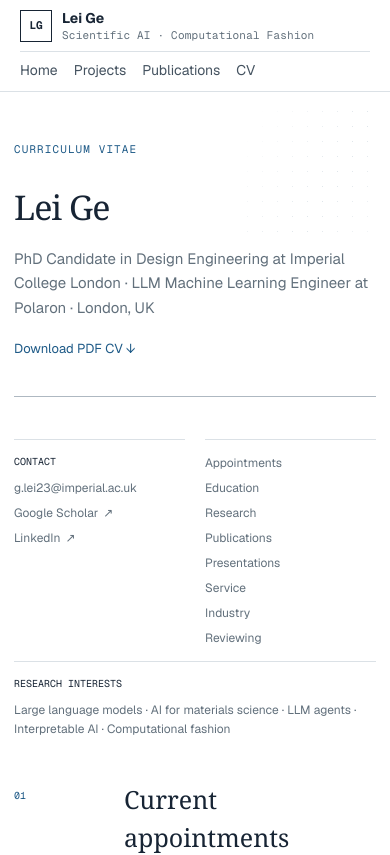
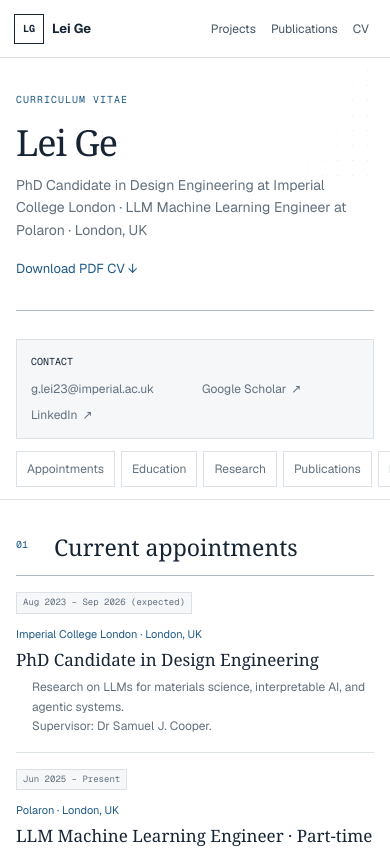
Before and after one commit to leigedove/Lei-Ge, a Next.js app: page /cv in a window 390 px wide. Shown: the top 855 px of the page. Built offline with nearby package versions, Linux system fonts and the light colour scheme; no server answers.

Commit message:
Optimize mobile layouts

```diff
--- a/app/globals.css
+++ b/app/globals.css
@@ -1223,19 +1223,75 @@ a.news-row:hover .news-text {
 
 @media (max-width: 640px) {
   :root {
-    --shell: calc(100% - 28px);
+    --shell: calc(100% - 32px);
+  }
+
+  html {
+    scroll-padding-top: 72px;
+  }
+
+  body {
+    overflow-x: hidden;
   }
 
   .site-header {
-    grid-template-columns: 1fr;
-    gap: 9px;
-    padding-block: 10px;
+    grid-template-columns: auto minmax(0, 1fr);
+    gap: 8px;
+    min-height: 58px;
+    padding: 6px max(14px, env(safe-area-inset-right)) 6px
+      max(14px, env(safe-area-inset-left));
+  }
+
+  .wordmark {
+    gap: 8px;
+    font-size: 13px;
+  }
+
+  .wordmark small {
+    display: none;
+  }
+
+  .wordmark-mark {
+    width: 30px;
+    height: 30px;
+    font-size: 10px;
   }
 
   .site-header nav {
-    gap: 16px;
-    padding-top: 8px;
-    border-top: 1px solid var(--line);
+    min-width: 0;
+    gap: 1px;
+    justify-content: flex-end;
+    border: 0;
+    font-size: 12px;
+  }
+
+  .site-header nav a {
+    display: grid;
+    min-height: 44px;
+    padding: 0 7px;
+    border-radius: 4px;
+    place-items: center;
+    white-space: nowrap;
+  }
+
+  .site-header nav a:first-child {
+    display: none;
+  }
+
+  .site-header nav a:active {
+    background: var(--blue-soft);
+    color: var(--blue);
+  }
+
+  .site-footer {
+    gap: 18px;
+    padding-block: 24px max(24px, env(safe-area-inset-bottom));
+    font-size: 11px;
+  }
+
+  .site-footer > div {
+    flex-wrap: wrap;
+    gap: 10px 16px;
   }
 
   .profile-hero,
@@ -1246,15 +1302,60 @@ a.news-row:hover .news-text {
   }
 
   .profile-hero {
-    gap: 34px;
-    padding-block: 48px;
+    gap: 28px;
+    padding-block: 36px 40px;
   }
 
   .profile-hero::before {
-    right: -14px;
-    width: 290px;
-    height: 250px;
-    background-size: 15px 15px;
+    top: 8px;
+    right: -86px;
+    width: 260px;
+    height: 210px;
+    background-size: 14px 14px;
+    opacity: 0.42;
+  }
+
+  .eyebrow-label {
+    margin-bottom: 9px;
+    font-size: 10px;
+  }
+
+  .profile-copy h1 {
+    font-size: 44px;
+  }
+
+  .profile-role {
+    margin-top: 13px;
+    font-size: 18px;
+    line-height: 1.4;
+  }
+
+  .profile-summary {
+    margin-top: 19px;
+    font-size: 15px;
+    line-height: 1.65;
+  }
+
+  .profile-links {
+    display: grid;
+    grid-template-columns: repeat(2, minmax(0, 1fr));
+    gap: 8px;
+    margin-top: 22px;
+  }
+
+  .profile-links a {
+    display: flex;
+    min-height: 44px;
+    align-items: center;
+    justify-content: space-between;
+    padding: 0 12px;
+    border: 1px solid var(--line);
+    background: rgb(255 255 255 / 72%);
+  }
+
+  .profile-links a:active {
+    border-color: var(--blue);
+    background: var(--blue-soft);
   }
 
   .news-section::before {
@@ -1262,142 +1363,544 @@ a.news-row:hover .news-text {
   }
 
   .profile-aside {
-    width: min(100%, 320px);
+    display: grid;
+    grid-template-columns: 116px minmax(0, 1fr);
+    width: 100%;
+  }
+
+  .profile-aside img {
+    width: 116px;
+    height: 100%;
+    min-height: 168px;
+    aspect-ratio: auto;
+  }
+
+  .profile-aside dl {
+    padding: 7px 12px;
+    border-top: 0;
+    border-left: 1px solid var(--line);
+  }
+
+  .profile-aside dl > div {
+    grid-template-columns: 54px minmax(0, 1fr);
+    gap: 7px;
+    padding: 6px 0;
+    font-size: 11px;
+  }
+
+  .profile-aside dt {
+    font-size: 9px;
+  }
+
+  .profile-aside dd {
+    line-height: 1.35;
   }
 
   .compact-section {
-    padding-block: 42px;
+    padding-block: 36px;
   }
 
   .section-header {
-    grid-template-columns: 32px 1fr;
+    grid-template-columns: auto minmax(0, 1fr);
+    gap: 10px;
+    margin-bottom: 16px;
+  }
+
+  .section-header > span {
+    padding-top: 5px;
+  }
+
+  .section-header h2 {
+    font-size: 26px;
+    line-height: 1.08;
   }
 
   .section-header a {
     grid-column: 2;
+    width: fit-content;
+    min-height: 32px;
+    padding-top: 5px;
   }
 
   .highlight-row {
-    grid-template-columns: 32px 1fr 14px;
+    grid-template-areas:
+      "visual visual visual"
+      "index body arrow";
+    grid-template-columns: 28px minmax(0, 1fr) 20px;
+    gap: 14px 10px;
+    padding: 18px 0 20px;
   }
 
   .highlight-visual {
-    grid-column: 2 / 4;
-    width: min(100%, 360px);
+    grid-area: visual;
+    width: 100%;
+    border-color: #d3dce3;
+  }
+
+  .highlight-row .row-index {
+    grid-area: index;
+    padding-top: 3px;
   }
 
   .highlight-row > div {
-    grid-column: 2;
+    grid-area: body;
+  }
+
+  .highlight-row h3 {
+    margin-bottom: 7px;
+    font-size: 19px;
+    line-height: 1.25;
+  }
+
+  .highlight-row p {
+    font-size: 13px;
+    line-height: 1.55;
   }
 
   .highlight-row > .row-arrow {
-    grid-column: 3;
+    grid-area: arrow;
+    padding-top: 1px;
   }
 
   .row-meta {
     display: none;
   }
 
+  .news-codebar {
+    min-height: 40px;
+    padding: 8px 10px;
+  }
+
+  .news-codebar code {
+    overflow: hidden;
+    max-width: 68%;
+    text-overflow: ellipsis;
+    white-space: nowrap;
+  }
+
+  .news-codebar span {
+    font-size: 9px;
+    white-space: nowrap;
+  }
+
+  .news-scroll {
+    max-height: min(440px, 60vh);
+  }
+
   .news-row {
-    grid-template-columns: 62px 24px minmax(0, 1fr) 14px;
+    grid-template-columns: 52px 18px minmax(0, 1fr) 12px;
+    gap: 8px;
+    min-height: 52px;
+    padding: 11px 9px;
+    font-size: 13px;
+    line-height: 1.4;
   }
 
   .news-kind {
     display: none;
   }
 
+  .news-row time {
+    font-size: 9px;
+    line-height: 1.55;
+  }
+
+  .news-emoji {
+    font-size: 12px;
+  }
+
+  .news-codefoot {
+    font-size: 9px;
+  }
+
   .paper-list li {
-    grid-template-columns: 34px minmax(0, 1fr) 14px;
-    gap: 12px;
+    grid-template-columns: 28px minmax(0, 1fr) 20px;
+    gap: 10px;
+    padding: 16px 0;
   }
 
   .paper-list time {
     display: none;
   }
 
+  .paper-list h3,
+  .paper-list h2,
+  .paper-list-full h2 {
+    margin-bottom: 7px;
+    font-size: 17px;
+    line-height: 1.35;
+  }
+
+  .paper-list p {
+    overflow-wrap: anywhere;
+    font-size: 12px;
+    line-height: 1.45;
+  }
+
+  .paper-list em {
+    font-size: 12px;
+    line-height: 1.45;
+  }
+
+  .paper-list li > a,
+  .paper-list li > span:last-child {
+    display: grid;
+    width: 20px;
+    height: 32px;
+    place-items: center;
+  }
+
   .fashion-note {
+    margin-block: 4px 44px;
+    padding: 22px 20px;
+    grid-template-columns: 1fr;
+    gap: 14px;
+  }
+
+  .fashion-note h2 {
+    font-size: 25px;
+  }
+
+  .fashion-note p {
+    font-size: 13px;
+    line-height: 1.6;
+  }
+
+  .fashion-note > a {
+    grid-column: 1;
+    display: flex;
+    min-height: 40px;
+    align-items: center;
+    justify-content: space-between;
+    border-top: 1px solid rgb(30 90 135 / 18%);
+    padding-top: 11px;
+  }
+
+  .home-contact {
+    gap: 10px;
+    padding-block: 38px 44px;
+  }
+
+  .home-contact h2 {
+    font-size: 25px;
+    line-height: 1.22;
+  }
+
+  .home-contact a {
+    margin-top: 16px;
+    overflow-wrap: anywhere;
+  }
+
+  .page-intro {
+    gap: 8px;
+    padding-block: 34px 30px;
+  }
+
+  .page-intro::after {
+    top: 5px;
+    right: -76px;
+    width: 180px;
+    height: 125px;
+    opacity: 0.25;
+  }
+
+  .page-intro .eyebrow-label {
+    padding-top: 0;
+  }
+
+  .page-intro h1 {
+    font-size: 36px;
+    line-height: 1.05;
+  }
+
+  .page-intro > div > p {
+    margin-top: 12px;
+    font-size: 14px;
+    line-height: 1.6;
+  }
+
+  .project-entry {
+    transform: none;
+  }
+
+  .project-group {
+    padding-top: 36px;
+  }
+
+  .project-group > header {
+    grid-template-columns: 24px minmax(0, 1fr);
+    gap: 8px;
+    margin-bottom: 14px;
+  }
+
+  .project-group > header h2 {
+    font-size: 26px;
+  }
+
+  .project-list {
     grid-template-columns: 1fr;
     gap: 18px;
   }
 
-  .fashion-note > a {
-    grid-column: 1;
-  }
-
-  .page-intro {
-    gap: 12px;
-    padding-block: 42px 36px;
-  }
-
-  .page-intro::after {
-    right: -54px;
-    width: 190px;
-    height: 130px;
-    opacity: 0.32;
-  }
-
-  .project-entry {
-    transform: none;
-  }
-
-  .project-list {
-    grid-template-columns: 1fr;
+  .project-visual figcaption {
+    top: 9px;
+    right: 9px;
   }
 
   .project-body {
-    padding: 20px;
+    padding: 18px 17px 17px;
+  }
+
+  .project-body h3 {
+    font-size: 21px;
+  }
+
+  .project-body > p {
+    font-size: 13px;
+    line-height: 1.6;
+  }
+
+  .project-footer {
+    align-items: flex-start;
+    padding-top: 15px;
+  }
+
+  .project-paper-links {
+    gap: 8px 12px;
+  }
+
+  .project-paper-links a {
+    min-height: 32px;
   }
 
   .bibliography-head {
     display: none;
   }
 
+  .bibliography {
+    padding-top: 30px;
+  }
+
+  .paper-type {
+    margin-top: 7px;
+    margin-left: 0;
+  }
+
+  .talks-section {
+    padding-top: 42px;
+  }
+
   .talks-section > header {
     grid-template-columns: 1fr;
-    gap: 8px;
+    gap: 6px;
+  }
+
+  .talks-section > header h2 {
+    font-size: 26px;
   }
 
   .talk-list article {
-    grid-template-columns: 34px 1fr 48px;
-    gap: 10px;
+    grid-template-columns: 28px minmax(0, 1fr);
+    gap: 8px 10px;
+    padding: 15px 0;
   }
 
   .talk-list time {
     display: none;
   }
 
+  .talk-list h3 {
+    font-size: 17px;
+    line-height: 1.35;
+  }
+
+  .talk-list p {
+    font-size: 12px;
+    line-height: 1.45;
+  }
+
+  .talk-type {
+    grid-column: 2;
+    width: fit-content;
+    margin-top: -2px;
+  }
+
   .cv-sidebar {
     position: static;
+    display: block;
+    min-width: 0;
+  }
+
+  .cv-sidebar > div:first-child {
     display: grid;
     grid-template-columns: 1fr 1fr;
-    gap: 0 20px;
+    gap: 8px 14px;
+    padding: 14px;
+    border: 1px solid var(--line);
+    background: var(--faint);
+  }
+
+  .cv-sidebar > div:first-child > span {
+    grid-column: 1 / -1;
+  }
+
+  .cv-sidebar > div:first-child a {
+    min-width: 0;
+    overflow-wrap: anywhere;
+  }
+
+  .cv-sidebar nav {
+    display: flex;
+    overflow-x: auto;
+    flex-direction: row;
+    gap: 6px;
+    margin-inline: -16px;
+    padding: 12px 16px;
+    border-top: 0;
+    border-bottom: 1px solid var(--line);
+    scrollbar-width: none;
+  }
+
+  .cv-sidebar nav::-webkit-scrollbar {
+    display: none;
+  }
+
+  .cv-sidebar nav a {
+    display: flex;
+    min-height: 36px;
+    flex: 0 0 auto;
+    align-items: center;
+    padding: 0 10px;
+    border: 1px solid var(--line);
+    background: #fff;
+    white-space: nowrap;
   }
 
   .cv-sidebar > div:last-child {
-    grid-column: 1 / -1;
+    display: none;
   }
 
   .cv-layout {
-    --cv-meta-column: 96px;
-    --cv-column-gap: 14px;
-    gap: 28px;
+    --cv-meta-column: 28px;
+    --cv-column-gap: 10px;
+    gap: 30px;
+    padding-top: 28px;
+  }
+
+  .cv-section {
+    padding-bottom: 34px;
+  }
+
+  .cv-section > header {
+    grid-template-columns: var(--cv-meta-column) minmax(0, 1fr);
+    gap: var(--cv-column-gap);
+    padding-bottom: 11px;
+  }
+
+  .cv-section > header h2 {
+    font-size: 23px;
   }
 
   .cv-timeline article,
   .cv-research-list article,
   .cv-service-list article {
-    grid-template-columns: var(--cv-meta-column) minmax(0, 1fr);
-    gap: var(--cv-column-gap);
-  }
-
-  .cv-section > header,
+    grid-template-columns: 1fr;
+    gap: 7px;
+    padding: 16px 0;
+  }
+
+  .cv-timeline time,
+  .cv-research-list time,
+  .cv-service-list time {
+    width: fit-content;
+    padding: 3px 6px;
+    border: 1px solid var(--line);
+    background: var(--faint);
+    font-size: 9px;
+  }
+
+  .cv-timeline h3,
+  .cv-research-list h3,
+  .cv-service-list h3 {
+    margin: 4px 0 7px;
+    font-size: 17px;
+    line-height: 1.35;
+  }
+
+  .cv-timeline ul,
+  .cv-service-list ul,
+  .cv-research-list p {
+    font-size: 12px;
+    line-height: 1.6;
+  }
+
   .cv-output-list li {
-    grid-template-columns: var(--cv-meta-column) minmax(0, 1fr);
-    gap: var(--cv-column-gap);
+    grid-template-columns: 28px minmax(0, 1fr);
+    gap: 10px;
+    padding: 13px 0;
+  }
+
+  .cv-output-list p {
+    overflow-wrap: anywhere;
+    font-size: 12px;
+    line-height: 1.58;
+  }
+
+  .review-list {
+    gap: 6px;
+    margin-left: 38px;
+    padding-top: 14px;
+  }
+
+  .inner-page {
+    padding-bottom: 48px;
   }
 
   .site-footer {
     flex-direction: column;
+  }
+}
+
+@media (max-width: 360px) {
+  :root {
+    --shell: calc(100% - 24px);
+  }
+
+  .site-header {
+    padding-inline: 10px;
+  }
+
+  .wordmark-mark {
+    width: 28px;
+    height: 28px;
+  }
+
+  .site-header nav a {
+    padding-inline: 5px;
+    font-size: 11px;
+  }
+
+  .profile-aside {
+    grid-template-columns: 102px minmax(0, 1fr);
+  }
+
+  .profile-aside img {
+    width: 102px;
+  }
+
+  .profile-aside dl {
+    padding-inline: 9px;
+  }
+
+  .profile-aside dl > div {
+    grid-template-columns: 48px minmax(0, 1fr);
+    gap: 5px;
+  }
+
+  .news-row {
+    grid-template-columns: 48px 16px minmax(0, 1fr) 10px;
+    gap: 6px;
+    padding-inline: 7px;
   }
 }
 
```
